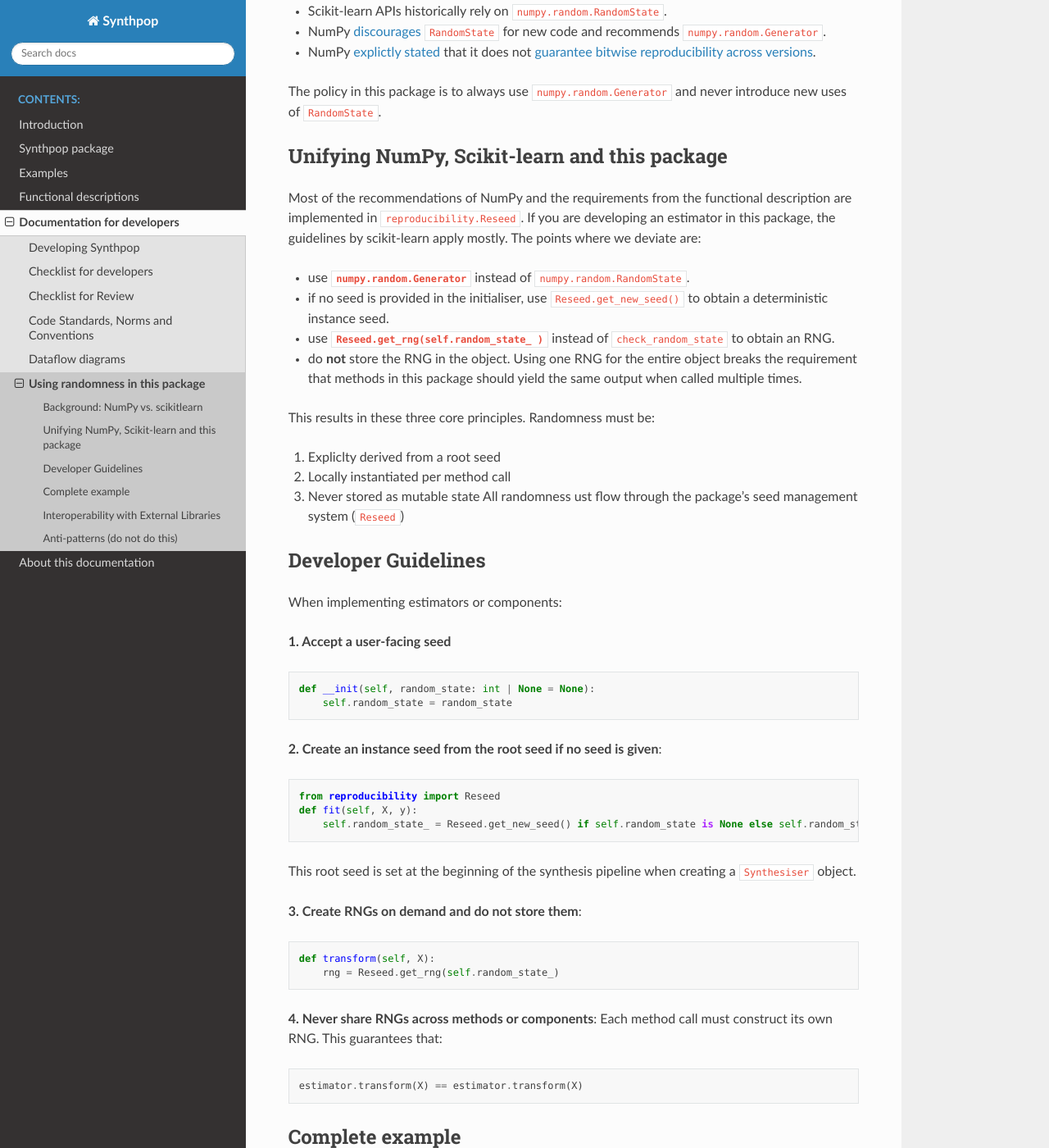
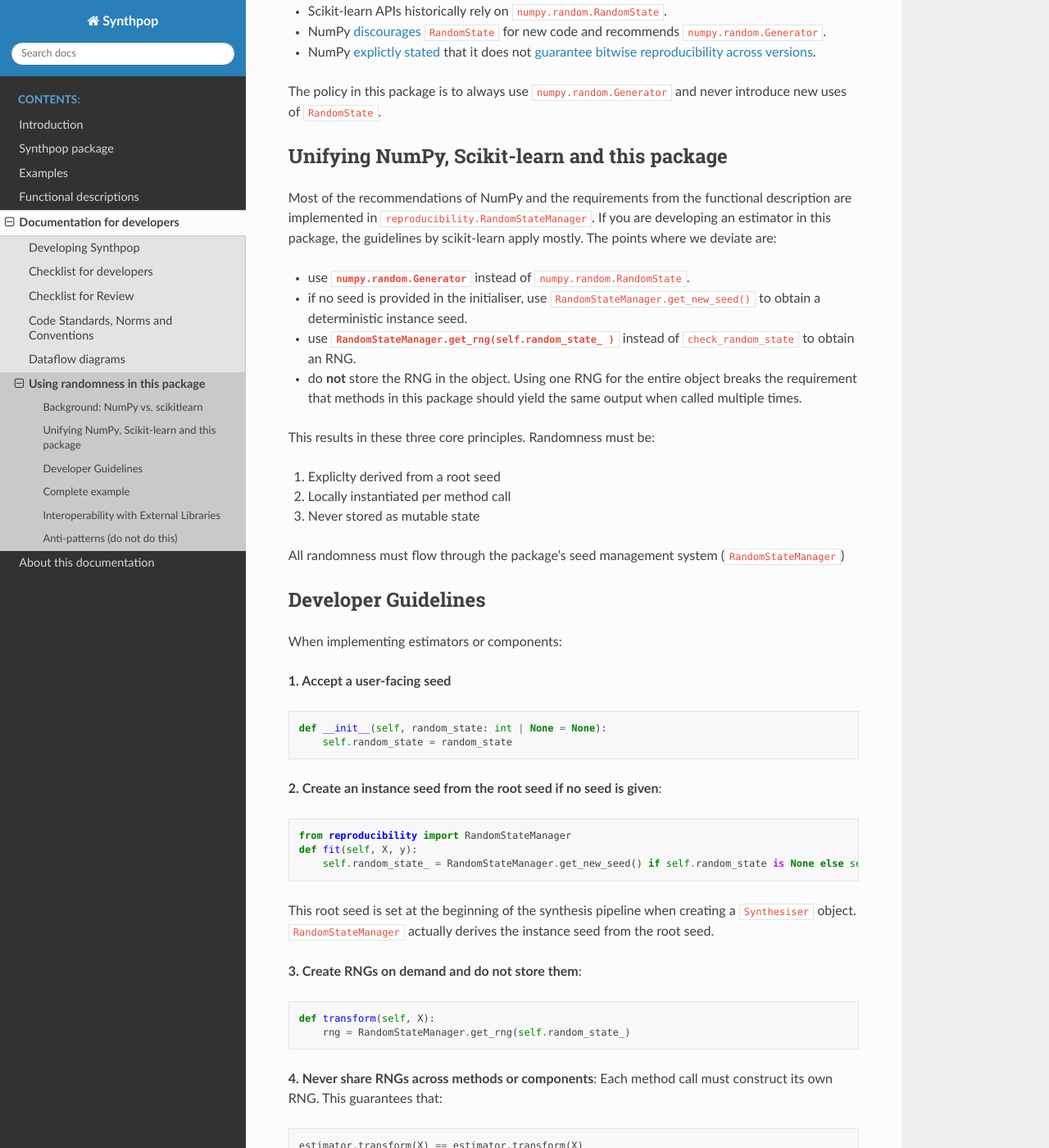
Before and after one commit to duonl/synthpop-py, a Sphinx documentation site: the page built from docs/source/developer/randomness.md, in a window 1280 px wide and 1400 px high, scrolled down 406 px. Shown: the whole window at 82% size. Built offline with Sphinx 7.4.7 and the Read the Docs theme 3.1.0, drawn with Linux system fonts in a browser that asks for light colours; some of the changed text lies outside the part shown.

Commit message:
Update randomness.md

````diff
--- a/docs/source/developer/randomness.md
+++ b/docs/source/developer/randomness.md
@@ -13,12 +13,12 @@ The policy in this package is to always use `numpy.random.Generator` and never i
 
 ## Unifying NumPy, Scikit-learn and this package
 
-Most of the recommendations of NumPy and the requirements from the functional description are implemented in `reproducibility.Reseed`.
+Most of the recommendations of NumPy and the requirements from the functional description are implemented in `reproducibility.RandomStateManager`.
 If you are developing an estimator in this package, the guidelines by scikit-learn apply mostly. The points where we deviate are:
 
 - use **`numpy.random.Generator`** instead of `numpy.random.RandomState`.
-- if no seed is provided in the initialiser, use `Reseed.get_new_seed()` to obtain a deterministic instance seed.
-- use **`Reseed.get_rng(self.random_state_ )`** instead of `check_random_state` to obtain an RNG.
+- if no seed is provided in the initialiser, use `RandomStateManager.get_new_seed()` to obtain a deterministic instance seed.
+- use **`RandomStateManager.get_rng(self.random_state_ )`** instead of `check_random_state` to obtain an RNG.
 - do **not** store the RNG in the object.
 Using one RNG for the entire object breaks the requirement that methods in this package should yield the same output when called multiple times.
 
@@ -26,28 +26,29 @@ This results in these three core principles. Randomness must be:
 1. Expliclty derived from a root seed
 2. Locally instantiated per method call
 3. Never stored as mutable state
-All randomness ust flow through the package's seed management system (`Reseed`)
+
+All randomness must flow through the package's seed management system (`RandomStateManager`)
 
 ## Developer Guidelines
 When implementing estimators or components:
 
 **1. Accept a user-facing seed**
 ```python
-def __init(self, random_state: int | None = None):
+def __init__(self, random_state: int | None = None):
     self.random_state = random_state
 ```
 **2. Create an instance seed from the root seed if no seed is given**:
 ```python
-from reproducibility import Reseed
+from reproducibility import RandomStateManager
 def fit(self, X, y):
-    self.random_state_ = Reseed.get_new_seed() if self.random_state is None else self.random_state
+    self.random_state_ = RandomStateManager.get_new_seed() if self.random_state is None else self.random_state
 ```
-This root seed is set at the beginning of the synthesis pipeline when creating a `Synthesiser` object.
+This root seed is set at the beginning of the synthesis pipeline when creating a `Synthesiser` object. `RandomStateManager` actually derives the instance seed from the root seed.
 
 **3. Create RNGs on demand and do not store them**:
 ```python
 def transform(self, X):
-    rng = Reseed.get_rng(self.random_state_)
+    rng = RandomStateManager.get_rng(self.random_state_)
 ```
 
 **4. Never share RNGs across methods or components**:
@@ -59,7 +60,7 @@ estimator.transform(X) == estimator.transform(X)
 ## Complete example
 The example from sklearn modified for this package is this:
 ```python
-from reproducibility import Reseed
+from reproducibility import RandomStateManager
 
 class GaussianNoise(BaseEstimator, TransformerMixin):
     """This estimator ignores its input and returns random Gaussian noise.
@@ -74,23 +75,23 @@ class GaussianNoise(BaseEstimator, TransformerMixin):
 
     # the arguments are ignored anyway, so we make them optional
     def fit(self, X=None, y=None):
-        self.random_state_ = Reseed.get_new_seed() if self.random_state is None else self.random_state
-        rng = Reseed.get_rng(self._seed)
+        self.random_state_ = RandomStateManager.get_new_seed() if self.random_state is None else self.random_state
+        rng = RandomStateManager.get_rng(self._seed)
         # use the RNG when fitting if needed.
 
     def transform(self, X):
         n_samples = X.shape[0]
-        rng = Reseed.get_rng(self._seed)
+        rng = RandomStateManager.get_rng(self._seed)
         return rng.integers(0, 100, size=n_samples)
 ```
 
 ## Interoperability with External Libraries
-Some libraries (including scikit-learn) expect a "random state" argument. In those cases, use `Reseed.get_seed()` to provide a random state that stills follows the requirements of this package. Note that passing randomness into external libraries may break this package's guarantee that repeated method calls produce identical outputs. This is unavoidable when delegating randomness outside the package. However, try to find an alternative that supports our package's guarantee.
+Some libraries (including scikit-learn) expect a "random state" argument. In those cases, use `RandomStateManager.create_new_seed()` to provide a random state that stills follows the requirements of this package. Note that passing randomness into external libraries may break this package's guarantee that repeated method calls produce identical outputs. This is unavoidable when delegating randomness outside the package. However, try to find an alternative that supports our package's guarantee.
 
 ## Anti-patterns (do not do this)
 **Storing RNGS**
 ```python
-self.rng = Reseed.get_rng(self.seed)
+self.rng = RandomStateManager.get_rng(self.seed)
 ```
 This breaks reproducibility across repeated calls.
 
````
